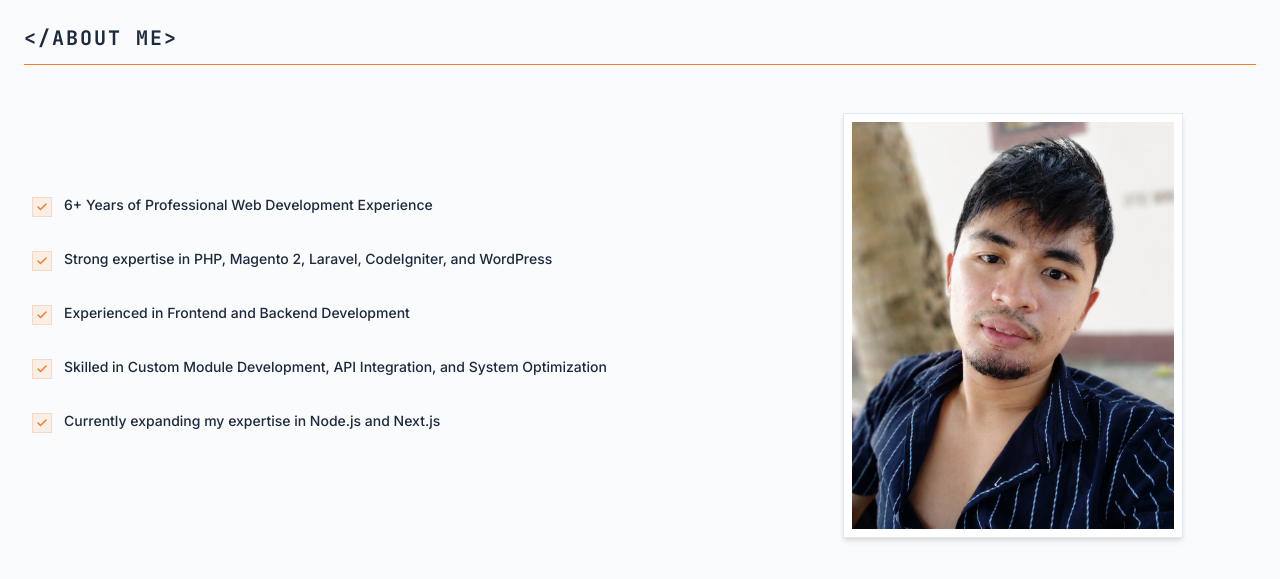
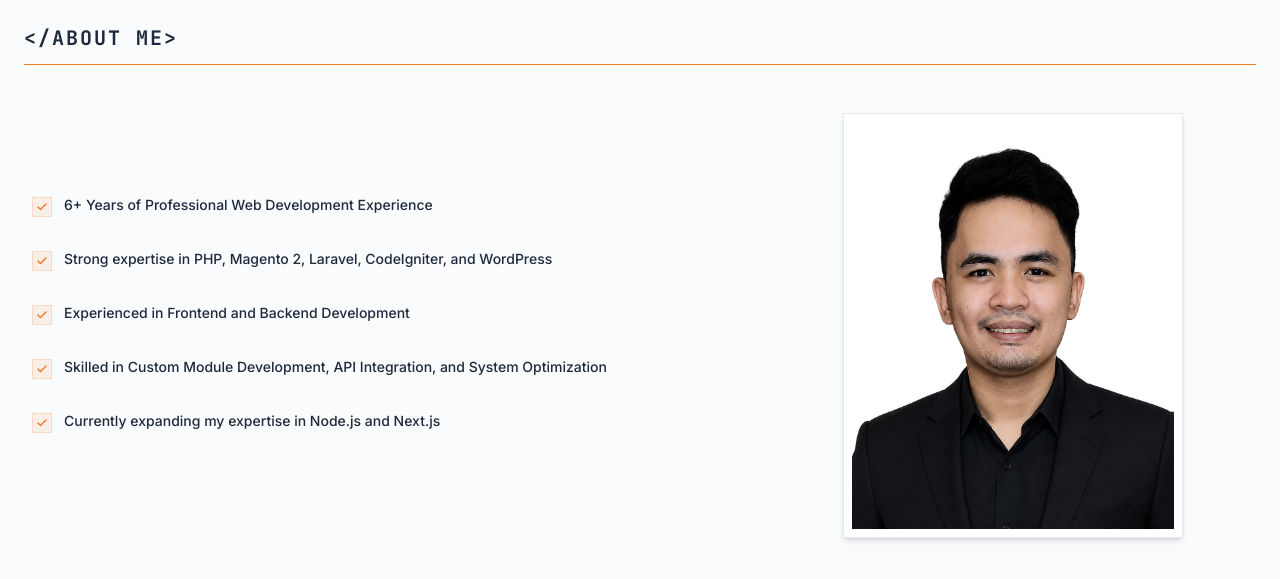
Before and after one commit to devmarkelking/portfolio, a React (Vite) app: page / in a window 1280 px wide. Shown: the part 840-1419 px from the top of the page. Built offline with nearby package versions, Linux system fonts and the light colour scheme; no server answers.

Commit message:
change about me picture

```diff
--- a/src/components/About.tsx
+++ b/src/components/About.tsx
@@ -7,7 +7,7 @@ interface AboutProps {
 }
 
 export default function About({ theme }: AboutProps) {
-  const avatarUrl = "/images/pic.png";
+  const avatarUrl = "/images/black.png";
 
   if (theme === 'dark') {
     return (
```
Also changed, not shown: public/images/black.png (added).
